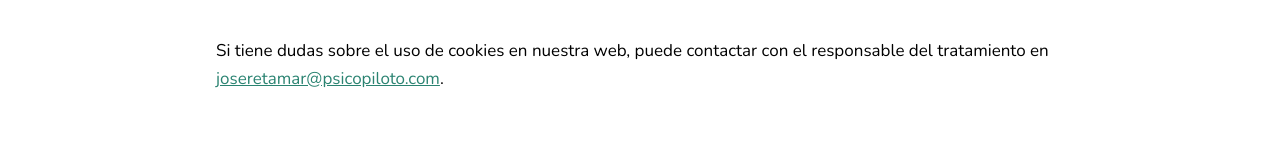
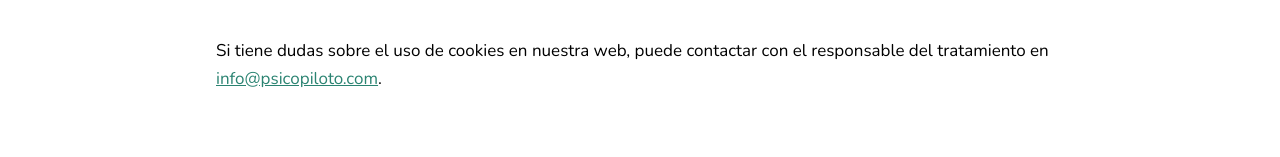
Before and after one commit to psicopiloto/psicopilotopage1, a Next.js app: page /politica-cookies in a window 1280 px wide. Shown: the part 2091-2248 px from the top of the page. Built offline with nearby package versions, Linux system fonts and the light colour scheme.

Commit message:
Update politica-cookies.js

```diff
--- a/pages/politica-cookies.js
+++ b/pages/politica-cookies.js
@@ -139,8 +139,8 @@ export default function PoliticaCookies() {
 
           <p className="mt-8">
             Si tiene dudas sobre el uso de cookies en nuestra web, puede contactar con el responsable del tratamiento en{" "}
-            <a href="mailto:joseretamar@psicopiloto.com" className="underline text-psicopiloto-green-600 hover:text-psicopiloto-blue-600 transition-colors duration-200">
-              joseretamar@psicopiloto.com
+            <a href="mailto:info@psicopiloto.com" className="underline text-psicopiloto-green-600 hover:text-psicopiloto-blue-600 transition-colors duration-200">
+              info@psicopiloto.com
             </a>.
           </p>
         </section>
```
